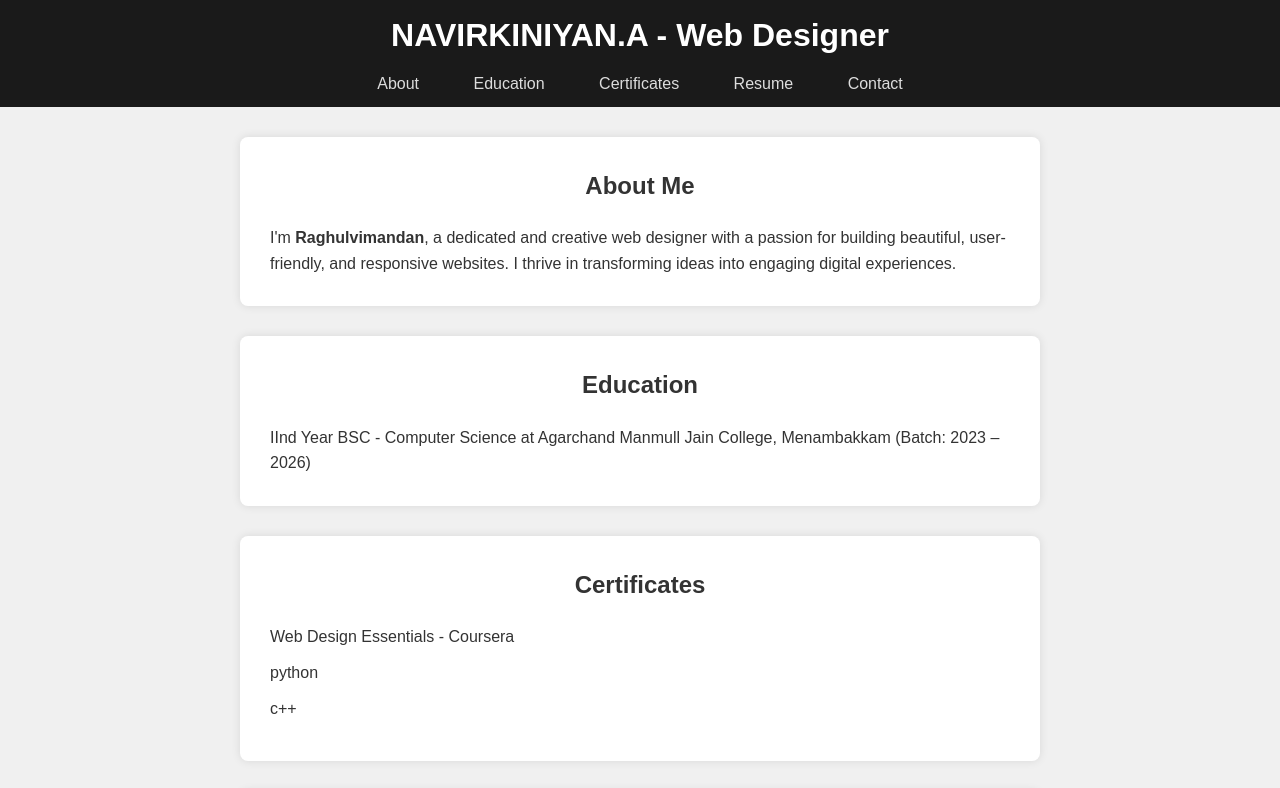
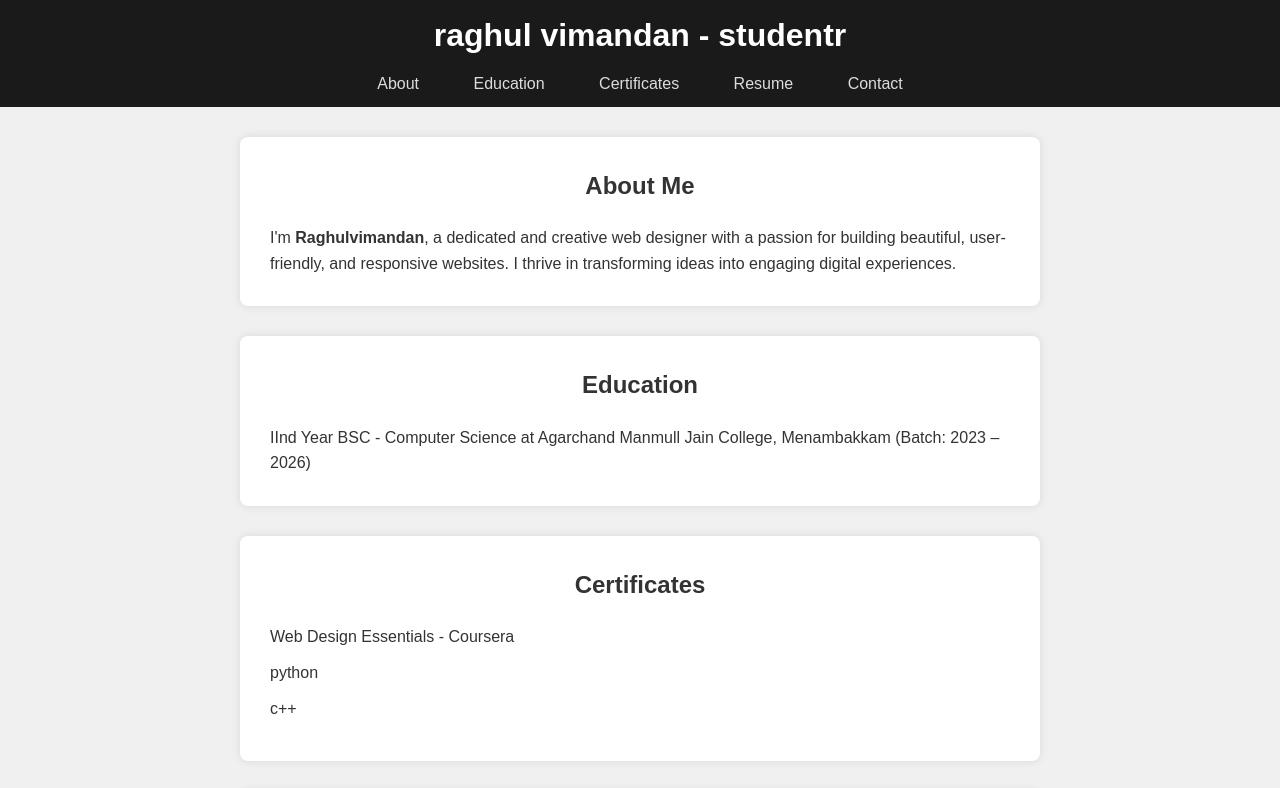
Before and after one commit to Raghulvimandan/my-portfolio, a plain HTML site: page index.html in a window 1280 px wide. Shown: the top 788 px of the page. Drawn offline with Linux system fonts and the light colour scheme.

Commit message:
Update index.html

```diff
--- a/index.html
+++ b/index.html
@@ -123,7 +123,7 @@
 <body>
 
     <header>
-        <h1>NAVIRKINIYAN.A - Web Designer</h1>
+        <h1>raghul vimandan - studentr</h1>
         <nav>
             <a href="#about">About</a>
             <a href="#education">Education</a>
```
